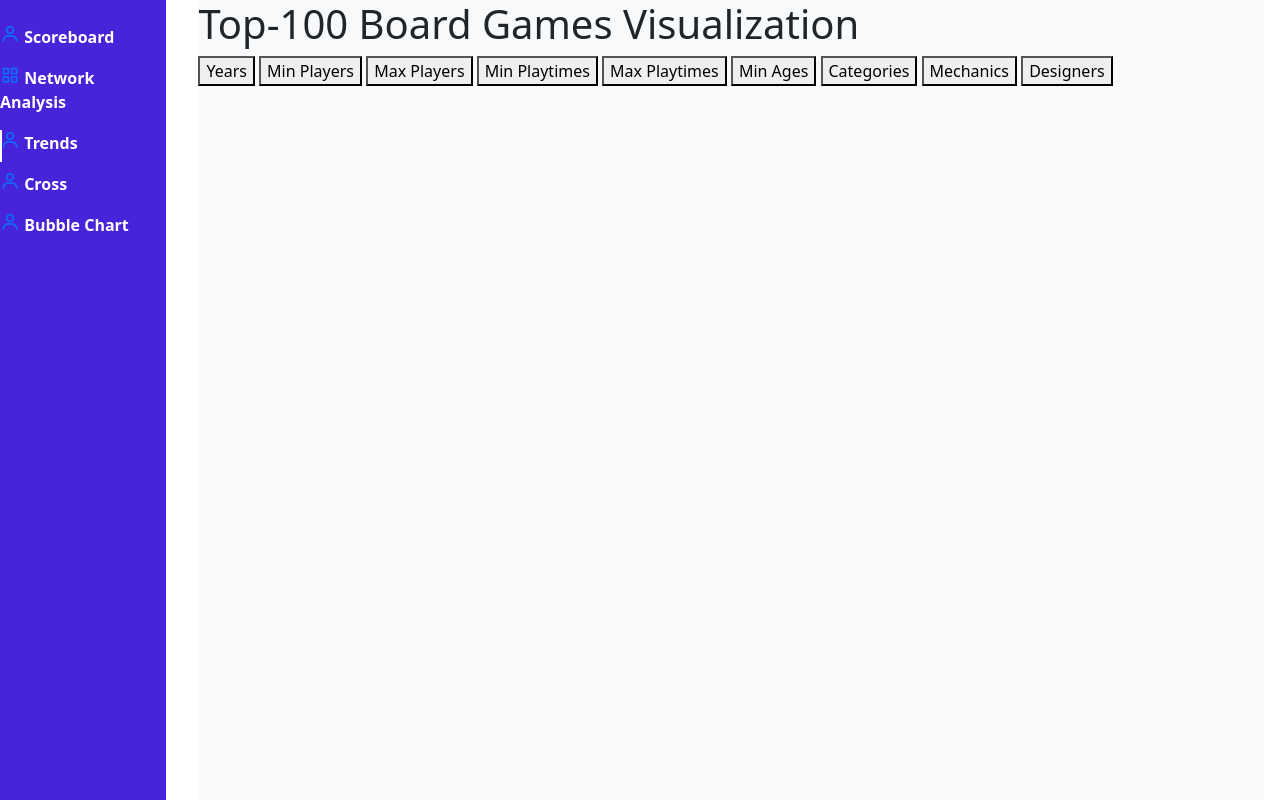
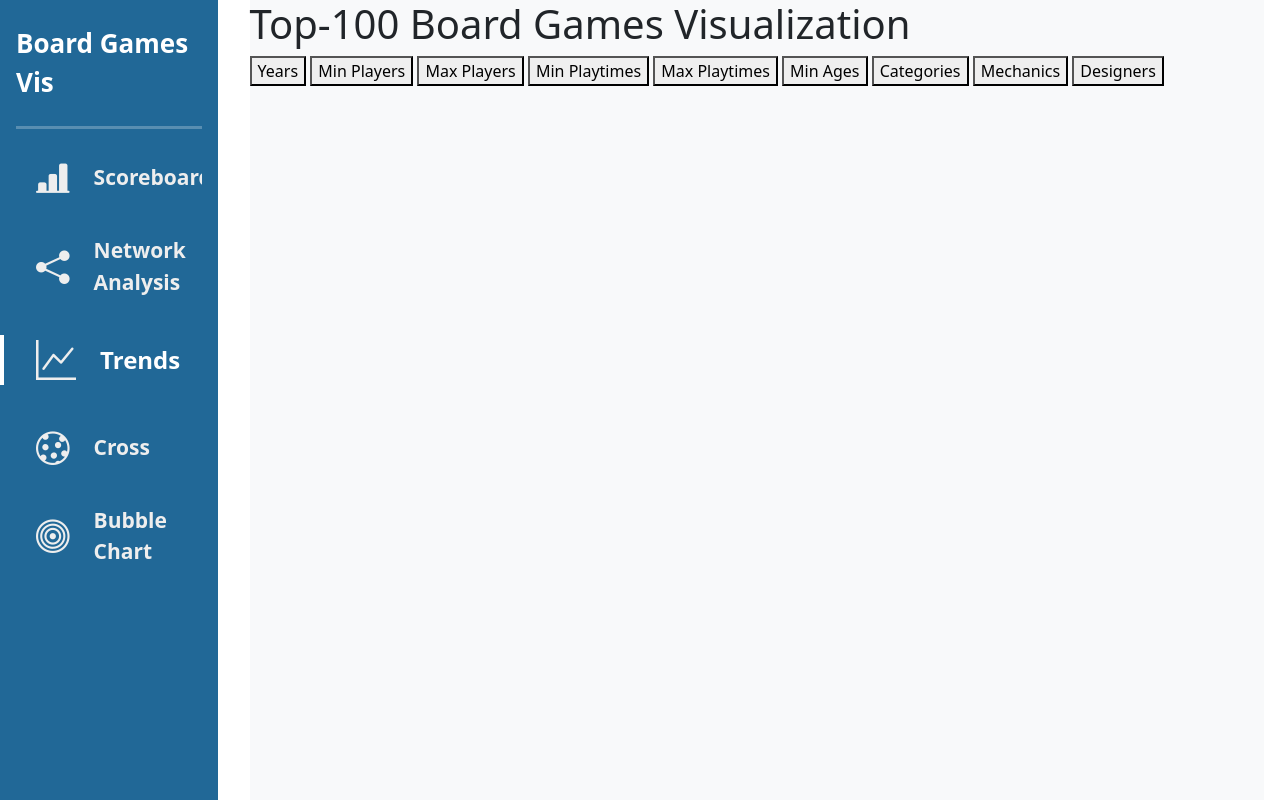
Before and after one commit to Umberto28/infovis_board_games, a Flask app: page /cluster_vis.html in a window 1280 px wide. Run offline with Flask 3, Linux system fonts and the light colour scheme; data that the repository does not hold is empty; parts of the project's set-up code (start-up, migrations or seed data) failed here and were passed over; some libraries are stand-ins or nearby versions.

Commit message:
UI fixes

```diff
--- a/board-game-graph/static/css/sidebar_style.css
+++ b/board-game-graph/static/css/sidebar_style.css
@@ -2,9 +2,9 @@
 
 :root {
     --header-height: 3rem;
-    --nav-width: 13%;
-    --first-color: #4723D9;
-    --first-color-light: #F7F6FB;
+    --nav-width: 17%;
+    --first-color: #216897;
+    --first-color-light: #EEEEEE;
     --white-color: #ffffff;
     --body-font: 'Nunito', sans-serif;
     --normal-font-size: 2rem;
@@ -58,7 +58,7 @@ a {
     width: var(--nav-width);
     height: 100vh;
     background-color: var(--first-color);
-    padding: .5rem 1rem 0 0;
+    padding: 1rem 1rem 1rem 1rem;
     transition: .5s;
     z-index: var(--z-fixed);
 }
@@ -71,45 +71,21 @@ a {
     overflow: hidden;
 }
 
-.nav_logo, .nav_link {
-    display: grid;
-    grid-template-columns: max-content max-content;
-    align-items: center;
-    column-gap: 1rem;
-    padding: .5rem 0 .5rem 1.5rem;
+.nav-link-icon {
+    font-size: 2.1rem;
+    color: var(--first-color-light);
 }
 
-.nav_logo {
-    margin-bottom: 2rem;
+.nav-header-name {
+    color: var(--white-color);
+    font-weight: 700;
+    font-size: 26px;
 }
 
-.nav_logo-icon {
-    font-size: 1.25rem;
-    color: var(--white-color);
-}
-
-.nav_logo-name {
-    color: var(--white-color);
-    font-weight: 700;
-}
-
-.nav_link {
-    position: relative;
+.nav-link-name {
     color: var(--first-color-light);
-    margin-bottom: 1.5rem;
-    transition: .3s;
-}
-
-.nav_link:hover {
-    color: var(--white-color);
-}
-
-.nav_icon {
-    font-size: 1.25rem;
-}
-
-.nav_name {
-    color: var(--white-color);
+    font-weight: 600;
+    font-size: 21px;
 }
 
 .show {
@@ -117,15 +93,24 @@ a {
 }
 
 .active {
-    color: var(--white-color);
+
+    .nav-link-icon{
+        font-size: 2.5rem;
+    }
+
+    .nav-link-name{
+        color: var(--white-color);
+        font-weight: 700 !important;
+        font-size: 24px !important;
+    }
 }
 
 .active::before {
     content: '';
     position: absolute;
     left: 0;
-    width: 2px;
-    height: 32px;
+    width: 4px;
+    height: 50px;
     background-color: var(--white-color);
 }
 
@@ -153,11 +138,6 @@ a {
         width: 45px;
     }
 
-    .l-navbar {
-        left: 0;
-        padding: 1rem 1rem 0 0;
-    }
-
     .show {
         width: calc(var(--nav-width) + 156px);
     }
--- a/board-game-graph/static/css/style.css
+++ b/board-game-graph/static/css/style.css
@@ -1,3 +1,5 @@
+@import url("https://cdn.jsdelivr.net/npm/bootstrap-icons@1.11.3/font/bootstrap-icons.min.css");
+
 body {
     font-family: Arial, sans-serif;
     display: flex;
--- a/board-game-graph/templates/includes/sidenav.html
+++ b/board-game-graph/templates/includes/sidenav.html
@@ -1,32 +1,30 @@
 <div class="l-navbar" id="nav-bar">
-  <nav class="nav flex-column">
-      <div>
-          <div class="nav_list d-flex flex-column justify-content-between align-items-start">
-            <a class="nav-link align-middle px-0 {% if 'list_vis' in segment %} active {% endif %}" href="/list_vis.html">
-              <i class='bx bx-user nav_icon'></i>
-              <span class="nav_logo-name">Scoreboard</span>
+  <nav class="nav d-flex flex-column justify-content-start">
+    <div class="d-flex flex-column align-items-center py-2">
+      <span class="nav-header-name">Board Games Vis</span>
+    </div>
+    <hr class="mb-3" style="border-top: 3px solid white;">
+    <div class="nav_list d-flex flex-column">
+      <a class="nav-link pb-4 d-flex flex-row justify-content-start align-items-center {% if 'list_vis' in segment %} active {% endif %}" href="/list_vis.html">
+        <i class='bi bi-bar-chart-line-fill ps-1 pe-4 nav-link-icon'></i>
+        <span class="nav-link-name">Scoreboard</span>
       </a>
-            <a class="nav-link align-middle px-0 {% if 'network_vis' in segment %} active {% endif %}" href="/network_vis.html">
-                <i class='bx bx-grid-alt nav_icon'></i>
-                <span class="nav_logo-name">Network Analysis</span>
+      <a class="nav-link pb-4 d-flex flex-row justify-content-start align-items-center {% if 'network_vis' in segment %} active {% endif %}" href="/network_vis.html">
+        <i class='bi bi-share-fill ps-1 pe-4 nav-link-icon'></i>
+          <span class="nav-link-name">Network Analysis</span>
       </a>
-            <a class="nav-link align-middle px-0 {% if 'cluster_vis' in segment %} active {% endif %}" href="/cluster_vis.html">
-                <i class='bx bx-user nav_icon'></i>
-                <span class="nav_logo-name">Trends</span>
+      <a class="nav-link pb-4 d-flex flex-row justify-content-start align-items-center {% if 'cluster_vis' in segment %} active {% endif %}" href="/cluster_vis.html">
+        <i class='bi bi-graph-up ps-1 pe-4 nav-link-icon'></i>
+          <span class="nav-link-name">Trends</span>
       </a>
-            <a class="nav-link align-middle px-0 {% if 'cross' in segment %} active {% endif %}" href="/cross.html">
-              <i class='bx bx-user nav_icon'></i>
-              <span class="nav_logo-name">Cross</span>
+      <a class="nav-link pb-4 d-flex flex-row justify-content-start align-items-center {% if 'cross' in segment %} active {% endif %}" href="/cross.html">
+        <i class='bi bi-cookie ps-1 pe-4 nav-link-icon'></i>
+        <span class="nav-link-name">Cross</span>
       </a>
-          <a class="nav-link align-middle px-0 {% if 'bubble' in segment %} active {% endif %}" href="/bubble.html">
-            <i class='bx bx-user nav_icon'></i>
-            <span class="nav_logo-name">Bubble Chart</span>
+      <a class="nav-link pb-4 d-flex flex-row justify-content-start align-items-center {% if 'bubble' in segment %} active {% endif %}" href="/bubble.html">
+        <i class='bi bi-bullseye ps-1 pe-4 nav-link-icon'></i>
+        <span class="nav-link-name">Bubble Chart</span>
       </a>
     </div>
-      <!-- </div>
-       <a href="#" class="nav-link">
-          <i class='bx bx-log-out nav_icon'></i>
-          <span class="nav_name">SignOut</span>
-      </a> -->
   </nav>
 </div>
```
Lines whose indentation alone changed are shown as unchanged.
